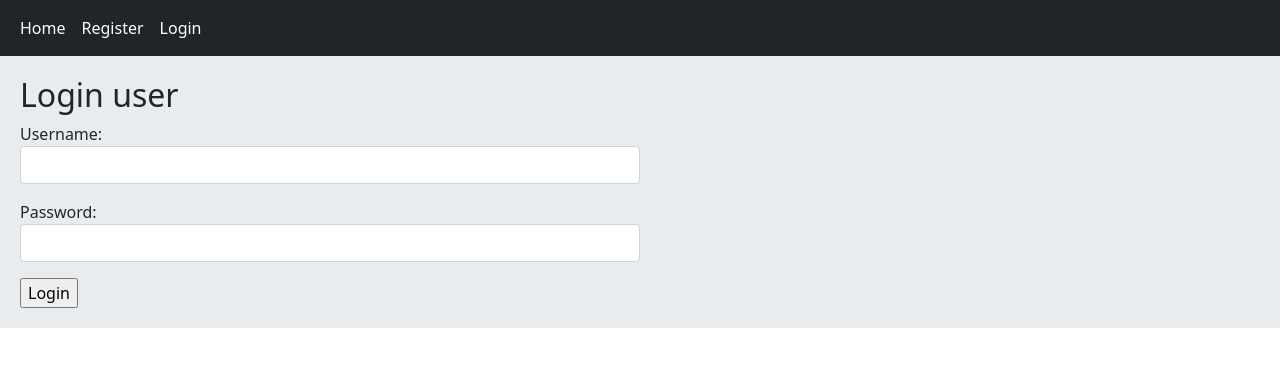
After one commit to AkbarBeiramzadeh/final_project, a Django app: page /accounts/login/ in a window 1280 px wide. The commit adds this page. Shown: the top 367 px of the page. Run offline with Django 4.2, Linux system fonts and the light colour scheme.

Commit message:
[ADD] register/login forms

```diff
--- /dev/null
+++ b/core/accounts/forms.py
@@ -0,0 +1,43 @@
+from django import forms
+from django.contrib.auth import get_user_model
+from django.core.exceptions import ValidationError
+from .models import Profile
+from django.contrib.auth.password_validation import validate_password
+
+User = get_user_model()
+
+
+class UserRegistrationForm(forms.Form):
+    email = forms.EmailField(widget=forms.EmailInput(attrs={'class': 'form-control'}))
+    password1 = forms.CharField(label='password', widget=forms.PasswordInput(attrs={'class': 'form-control'}))
+    password2 = forms.CharField(label='confirm password', widget=forms.PasswordInput(attrs={'class': 'form-control'}))
+
+    def clean_email(self):
+        email = self.cleaned_data['email']
+        user = User.objects.filter(email=email).exists()
+        if user:
+            raise ValidationError('this email already exists')
+        return email
+
+    def clean(self):
+        cd = super().clean()
+        p1 = cd.get('password1')
+        p2 = cd.get('password2')
+
+        if p1 and p2 and p1 != p2:
+            raise ValidationError('password must match')
+        try:
+            validate_password(cd["password2"])
+        except ValidationError as e:
+            raise ValidationError({"password2": list(e)})
+
+
+class UserLoginForm(forms.Form):
+    username = forms.CharField(widget=forms.TextInput(attrs={'class': 'form-control'}))
+    password = forms.CharField(widget=forms.PasswordInput(attrs={'class': 'form-control'}))
+
+
+class EditUserForm(forms.ModelForm):
+    class Meta:
+        model = Profile
+        fields = ("first_name", "last_name", "image", "description")
--- /dev/null
+++ b/core/accounts/models/__init__.py
@@ -0,0 +1,2 @@
+from accounts.models.users import *
+from accounts.models.profiles import *
--- a/core/accounts/urls.py
+++ b/core/accounts/urls.py
@@ -1,7 +1,14 @@
-from django.urls import path
+from django.urls import path, include
+from . import views
 
 app_name = "accounts"
 
 urlpatterns = [
-
+    path('profile/<int:user_id>/', views.ProfileView.as_view(), name='user_profile'),
+    path('logout/', views.LogoutUserView.as_view(), name='user_logout'),
+    path("register/", views.UserRegisterView.as_view(), name="user_register"),
+    path("login/", views.UserLoginView.as_view(), name="user_login"),
+    # path('api/v1/', include('accounts.api.v1.urls')),
+    # path("api/v2/", include("djoser.urls")),
+    # path("api/v2/", include("djoser.urls.jwt")),
 ]
--- a/core/accounts/views.py
+++ b/core/accounts/views.py
@@ -1,3 +1,79 @@
-from django.shortcuts import render
+from django.shortcuts import render, get_object_or_404, redirect
+from django.contrib.auth import authenticate, login, logout, get_user_model
+from django.contrib import messages
+from .forms import UserRegistrationForm, UserLoginForm
+from .models import Profile
+from django.views import View
 
-# Create your views here.
+User = get_user_model()
+
+
+class ProfileView(View):
+    def get(self, request, pk):
+        user = get_object_or_404(User, pk=pk)
+        profile = get_object_or_404(Profile, user=user)
+        posts = user.posts.all()
+
+        return render(request, 'accounts/profile.html', {'user': user, 'profile': profile, 'posts': posts})
+
+
+class UserRegisterView(View):
+    form_class = UserRegistrationForm
+    template_name = 'accounts/register.html'
+
+    def dispatch(self, request, *args, **kwargs):
+        if request.user.is_authenticated:
+            return redirect('blog:post-list')
+        return super().dispatch(request, *args, **kwargs)
+
+    def get(self, request):
+        form = self.form_class()
+        return render(request, self.template_name, {'form': form})
+
+    def post(self, request):
+        form = self.form_class(request.POST)
+        if form.is_valid():
+            cd = form.cleaned_data
+            User.objects.create_user(cd['email'], cd['password1'])
+            messages.success(request, 'you registered successfully', 'success')
+            return redirect('blog:post-list')
+        return render(request, self.template_name, {'form': form})
+
+
+class LogoutUserView(View):
+    def get(self, request):
+        logout(request)
+        messages.success(request, 'you logged out successfully', 'success')
+        return redirect('blog:post-list')
+
+
+class UserLoginView(View):
+    form_class = UserLoginForm
+    template_name = 'accounts/login.html'
+
+    def setup(self, request, *args, **kwargs):
+        self.next = request.GET.get('next')
+        return super().setup(request, *args, **kwargs)
+
+    def dispatch(self, request, *args, **kwargs):
+        if request.user.is_authenticated:
+            return redirect('blog:post-list')
+        return super().dispatch(request, *args, **kwargs)
+
+    def get(self, request):
+        form = self.form_class
+        return render(request, self.template_name, {'form': form})
+
+    def post(self, request):
+        form = self.form_class(request.POST)
+        if form.is_valid():
+            cd = form.cleaned_data
+            user = authenticate(request, username=cd['username'], password=cd['password'])
+            if user is not None:
+                login(request, user)
+                messages.success(request, 'you logged in successfully', 'success')
+                if self.next:
+                    return redirect(self.next)
+                return redirect('blog:post-list')
+            messages.error(request, 'username or password is wrong', 'warning')
+        return render(request, self.template_name, {'form': form})
--- a/core/core/urls.py
+++ b/core/core/urls.py
@@ -20,4 +20,5 @@ from django.urls import path, include
 urlpatterns = [
     path('admin/', admin.site.urls),
     path('', include('blog.urls', namespace='blog')),
+    path('accounts/', include('accounts.urls', namespace='accounts')),
 ]
--- /dev/null
+++ b/core/templates/accounts/login.html
@@ -0,0 +1,12 @@
+{% extends 'base.html' %}
+
+{% block content %}
+    <h2>Login user</h2>
+
+    <form action="" method="post" class="col-md-6" novalidate>
+        {% csrf_token %}
+        {{ form.as_p }}
+        <input type="submit" value="Login">
+    </form>
+
+{% endblock %}
--- a/core/templates/inc/navbar.html
+++ b/core/templates/inc/navbar.html
@@ -2,13 +2,13 @@
   <div class="container-fluid">
     <div class="navbar-nav">
       <a class="nav-link active" href="{% url 'blog:home' %}">Home</a>
-{#      {% if request.user.is_authenticated %}#}
-{#      <a class="nav-link active" href="{% url 'accounts:user_profile' request.user.id %}">Profile</a>#}
-{#      <a class="nav-link active" href="{% url 'accounts:user_logout' %}">Logout</a>#}
-{#      {% else %}#}
-{#      <a class="nav-link active" href="{% url 'accounts:user_register' %}">Register</a>#}
-{#      <a class="nav-link active" href="{% url 'accounts:user_login' %}">Login</a>#}
-{#      {% endif %}#}
+      {% if request.user.is_authenticated %}
+      <a class="nav-link active" href="{% url 'accounts:user_profile' request.user.id %}">Profile</a>
+      <a class="nav-link active" href="{% url 'accounts:user_logout' %}">Logout</a>
+      {% else %}
+      <a class="nav-link active" href="{% url 'accounts:user_register' %}">Register</a>
+      <a class="nav-link active" href="{% url 'accounts:user_login' %}">Login</a>
+      {% endif %}
     </div>
   </div>
 </nav>
```
Also changed, not shown: core/accounts/models/profiles.py (added, +27 -0 lines), core/accounts/models/users.py (renamed from core/accounts/models.py, +9 -7 lines), core/templates/accounts/profile.html (added, +25 -0 lines), core/templates/accounts/register.html (added, +12 -0 lines), core/accounts/migrations/0001_initial.py, core/blog/migrations/0001_initial.py.
